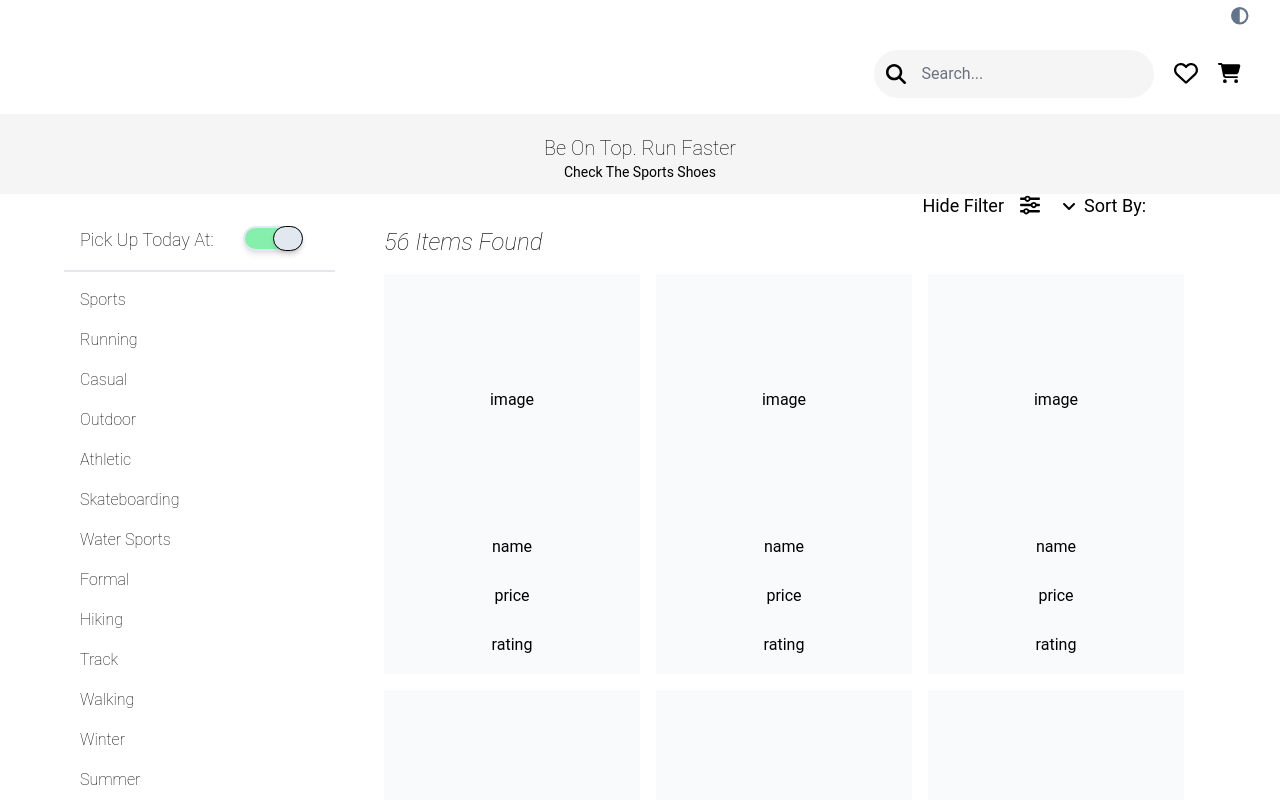
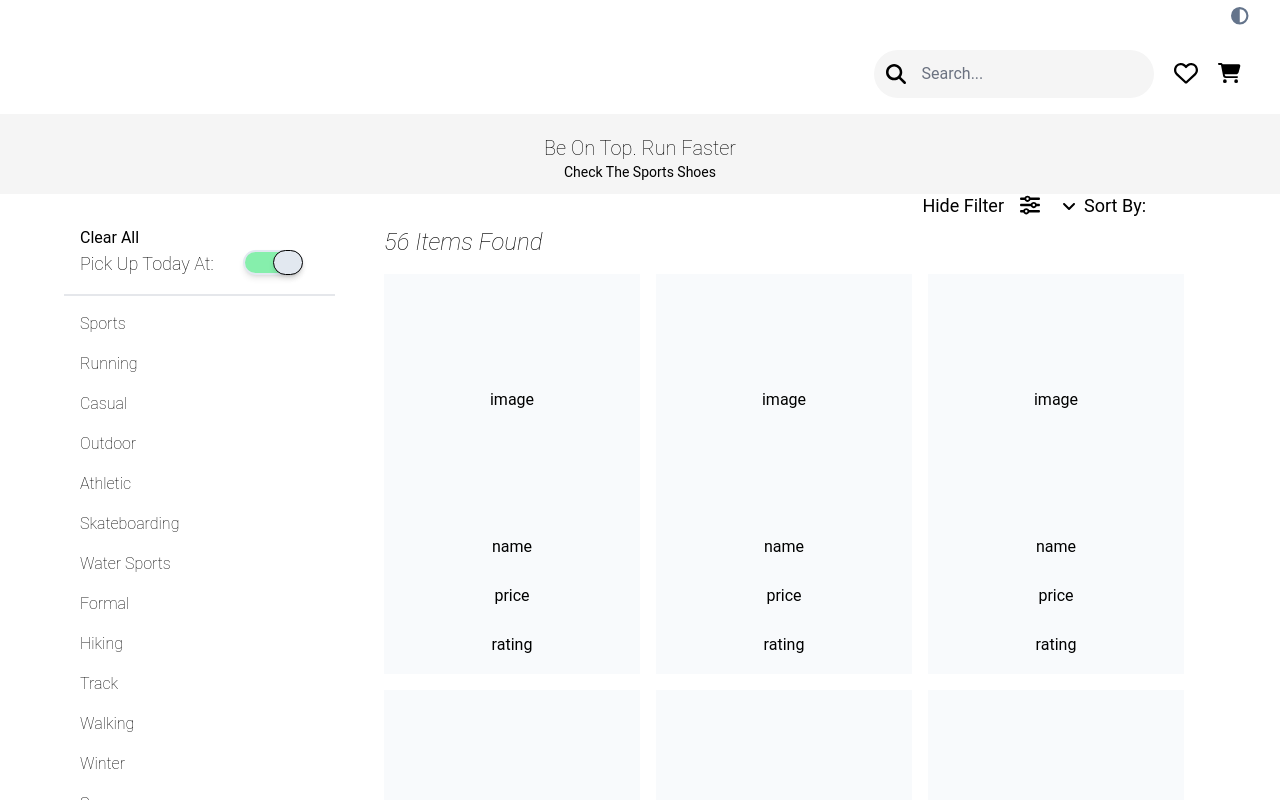
Before and after one commit to mSharifHub/e-commerce, a React (Create React App) app: page / in a window 1280 px wide. Both pictures are taken after a click on the element 273 px from the left and 239 px from the top of the page. Shown: the top 800 px of the page. Built offline with nearby package versions, Linux system fonts and the light colour scheme.

Commit message:
#1.7 implemented logic to clear all filters

```diff
--- a/src/components/filter/Filter.jsx
+++ b/src/components/filter/Filter.jsx
@@ -1,3 +1,4 @@
+/* eslint-disable jsx-a11y/control-has-associated-label */
 import PriceComponent from "./priceComponent/PriceComponent";
 import FilterPopUpMenu from "./filterPopUpMenu/FilterPopUpMenu";
 import CategoryComponent from "./categoryComponent/CategoryComponent";
@@ -8,10 +9,38 @@ import { useFilter } from "../../providers/contexts/filterContext";
 import ColorComponent from "./colorComponent/ColorComponent";
 
 export function Filter() {
-  const { state } = useFilter();
+  const { state, dispatch } = useFilter();
+
+  const isFilterActive =
+    state.category.length > 0 ||
+    state.selectedColors.length > 0 ||
+    state.selectedSizes.length > 0 ||
+    state.rating !== null ||
+    state.inStock ||
+    state.sortByLowest ||
+    state.sortByHighest ||
+    state.sortByMostOrdered;
+
+  const handleRemoveFilters = (e) => {
+    e.preventDefault();
+
+    dispatch({ type: "CLEAR_ALL_FILTERS" });
+  };
 
   return (
     <div className="flex flex-col ">
+      {/* clear all filters button */}
+
+      {isFilterActive && (
+        <button
+          type="button"
+          onClick={handleRemoveFilters}
+          className=" flex justify-start mx-4 capitalize"
+        >
+          clear all
+        </button>
+      )}
+
       {/* availability container filter */}
       <div className="flex relative flex-col ">
         <AvailabilityComponent />
--- /dev/null
+++ b/src/components/filter/icons/ClearFilter.jsx
@@ -0,0 +1,6 @@
+import { FontAwesomeIcon } from "@fortawesome/react-fontawesome";
+import { faX } from "@fortawesome/free-solid-svg-icons";
+
+export default function ClearFilter() {
+  return <FontAwesomeIcon icon={faX} />;
+}
--- a/src/providers/reducers/filterReducer.js
+++ b/src/providers/reducers/filterReducer.js
@@ -1,6 +1,7 @@
 /* eslint-disable no-case-declarations */
 import { products } from "../../data/productsData/products";
-import { priceRangeResult } from "../../helpers/filter_helpers/filterHelpers";
+
+import { min, max } from "../../helpers/filter_helpers/filterHelpers";
 
 export const filterReducer = (state, action) => {
   const isCategorySelected = state.category.includes(action.payload);
@@ -15,17 +16,11 @@ export const filterReducer = (state, action) => {
       const rangeValues = rangeGroup.flat();
       const minPrice = rangeValues.length > 0 ? Math.min(...rangeValues) : 0;
       const maxPrice = rangeValues.length > 0 ? Math.max(...rangeValues) : 500;
-      const newPriceSelectedCount = priceRangeResult(
-        products,
-        minPrice,
-        maxPrice,
-      );
 
       return {
         ...state,
         priceRanges: rangeGroup,
         priceRange: { min: minPrice, max: maxPrice },
-        priceSelectedCount: newPriceSelectedCount,
       };
 
     case "SET_CATEGORY":
@@ -98,6 +93,27 @@ export const filterReducer = (state, action) => {
         sortByHighest: !state.sortByMostOrdered ? false : state.sortByHighest,
         sortByLowest: !state.sortByMostOrdered ? false : state.sortByLowest,
         sortByDisplayName: !state.sortByMostOrdered ? "Common" : null,
+        clearAllFilters: true,
+      };
+
+    case "CLEAR_ALL_FILTERS":
+      const resetState = {};
+      return {
+        ...state,
+        category: [],
+        priceRanges: [],
+        selectedColors: [],
+        selectedSizes: [],
+        priceRange: { min, max },
+        inStock: false,
+        newProduct: false,
+        discount: false,
+        openBox: false,
+        rating: null,
+        sortByLowest: false,
+        sortByHighest: false,
+        sortByMostOrdered: false,
+        sortByDisplayName: null,
       };
 
     default:
```
